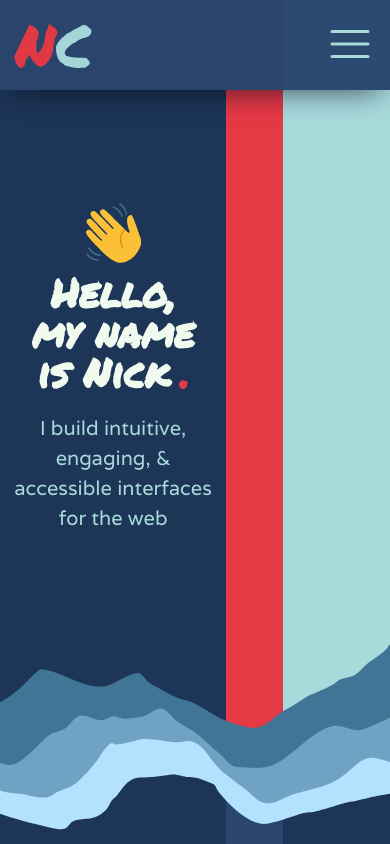
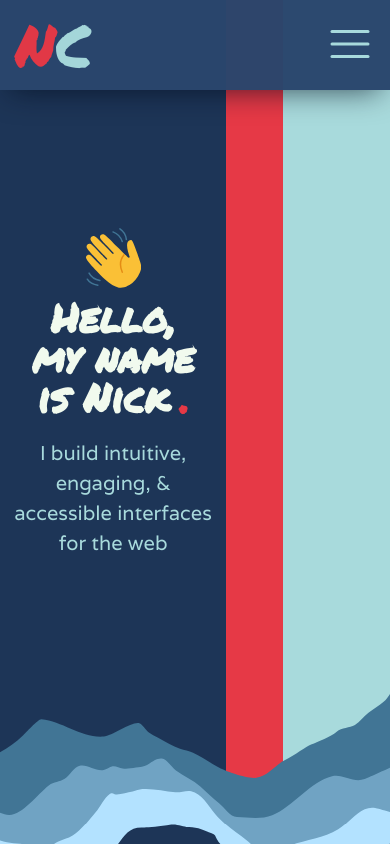
Before and after one commit to NickCalderone/developer-portfolio, a Nuxt app: page / in a window 390 px wide. Shown: the top 844 px of the page. Built offline with nearby package versions, Linux system fonts and the light colour scheme.

Commit message:
removed minimum height on mobile

```diff
--- a/components/Hero.vue
+++ b/components/Hero.vue
@@ -210,7 +210,7 @@ export default {
 @media only screen and (max-width: 700px) {
 
 	.hero {
-		height: max(calc(100vh - 70px), 750px);
+		height: calc(100vh - 20px);
 	}
 
 	.hero-header-wrapper h1 {
```
